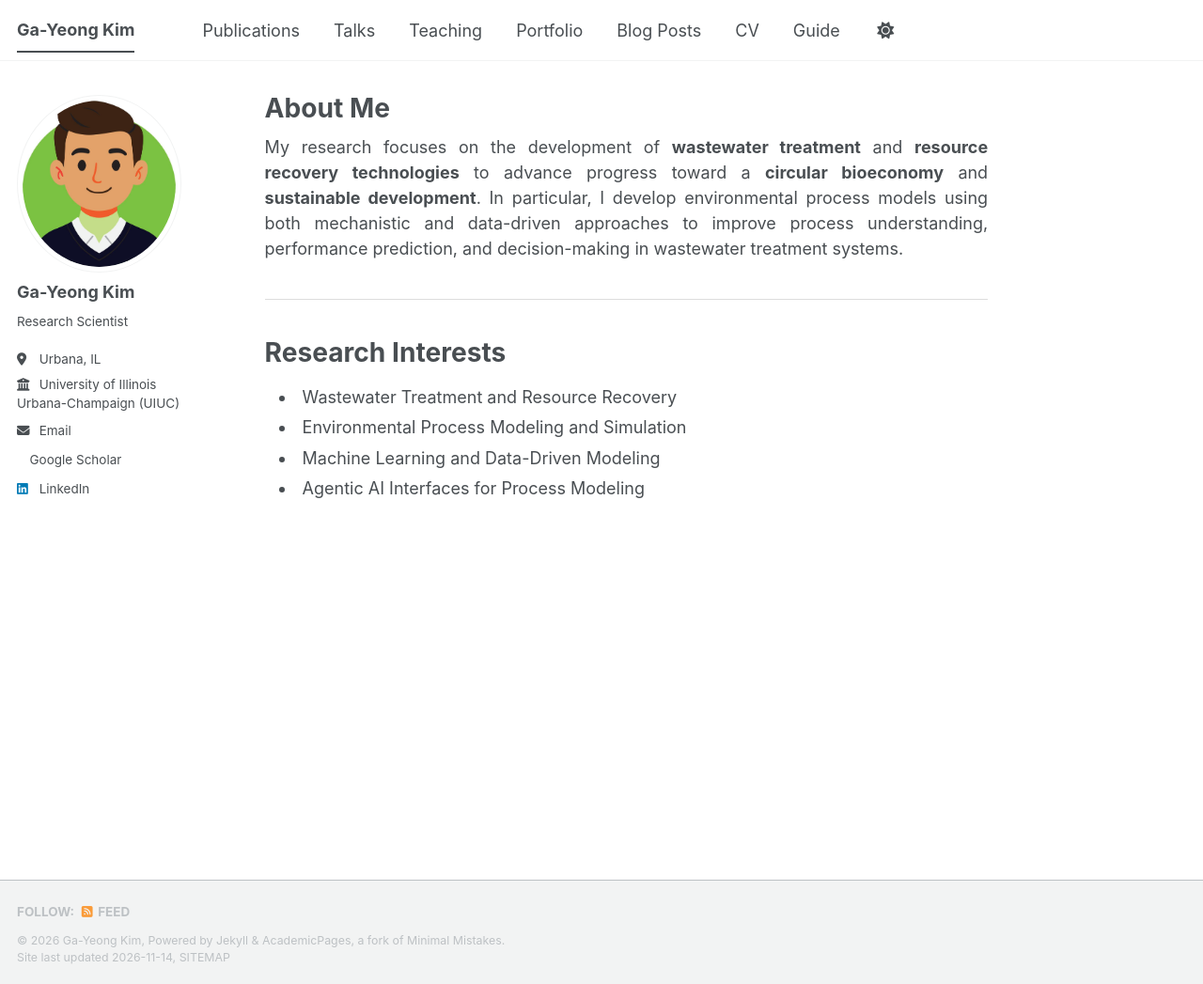
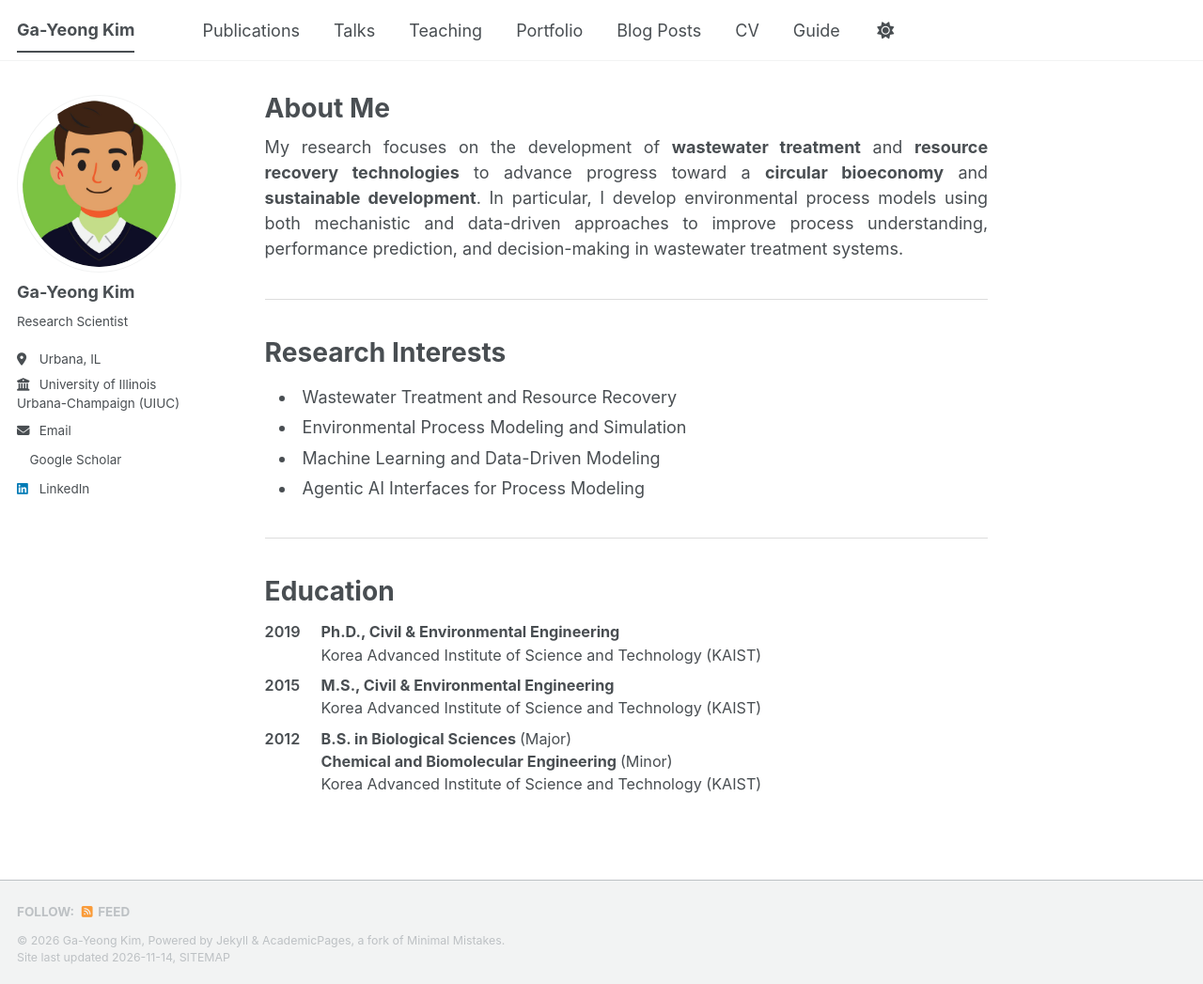
Before and after one commit to ga-yeong-kim/ga-yeong-kim.github.io, a Jekyll site: the page built from _pages/about.md, in a window 1280 px wide and 1047 px high. Shown: the whole window at 94% size. Built offline with Jekyll 4.4.1, drawn with Linux system fonts in a browser that asks for light colours; a script bundle is joined from its source files by our own code; a style sheet for code colours, icons or effects is not loaded.

Commit message:
Add education details to about page
Added education section with degrees and institutions.

```diff
--- a/_pages/about.md
+++ b/_pages/about.md
@@ -20,3 +20,28 @@ My research focuses on the development of **wastewater treatment** and **resourc
   <li>Machine Learning and Data-Driven Modeling</li>
   <li>Agentic AI Interfaces for Process Modeling</li>
 </ul>
+
+<hr style="border: none; border-top: 1px solid #ddd; margin: 40px 0 40px 0;">
+
+<h1 style="border-bottom: none; padding-bottom: 0;">Education</h1>
+
+<div class="education-list" style="font-size: 0.9em;">
+
+  <div style="display: flex; gap: 20px; margin-bottom: 8px;">
+    <span style="min-width: 40px; font-weight: 600;">2019</span>
+    <span><strong>Ph.D., Civil & Environmental Engineering</strong><br>Korea Advanced Institute of Science and Technology (KAIST)</span>
+  </div>
+
+  <div style="display: flex; gap: 20px; margin-bottom: 8px;">
+    <span style="min-width: 40px; font-weight: 600;">2015</span>
+    <span><strong>M.S., Civil & Environmental Engineering</strong><br>Korea Advanced Institute of Science and Technology (KAIST)</span>
+  </div>
+
+  <div style="display: flex; gap: 20px; margin-bottom: 8px;">
+    <span style="min-width: 40px; font-weight: 600;">2012</span>
+    <span>
+      <strong>B.S. in Biological Sciences </strong>(Major)<br>
+      <strong>Chemical and Biomolecular Engineering </strong>(Minor)<br>Korea Advanced Institute of Science and Technology (KAIST)
+    </span>
+  </div>
+</div>
```
